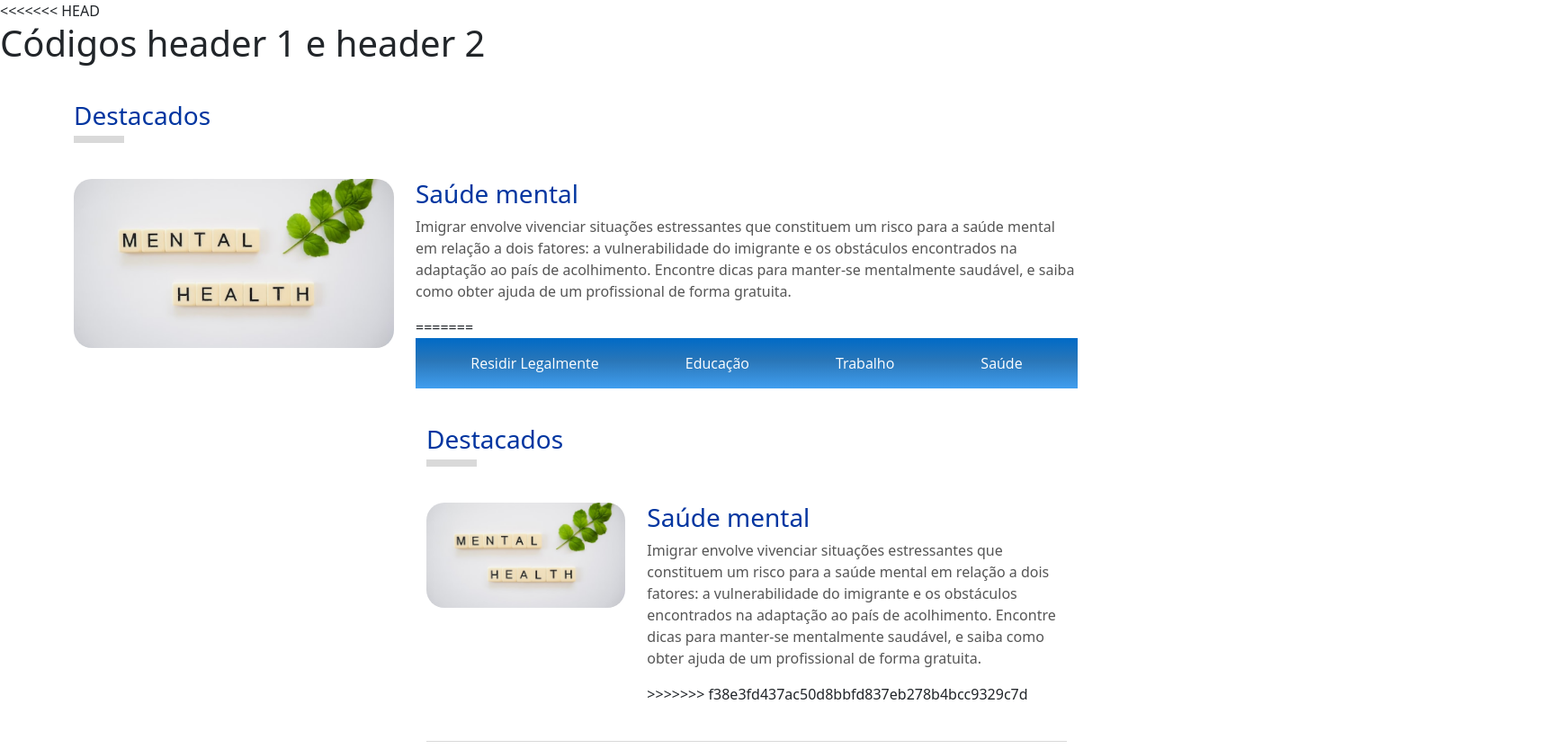
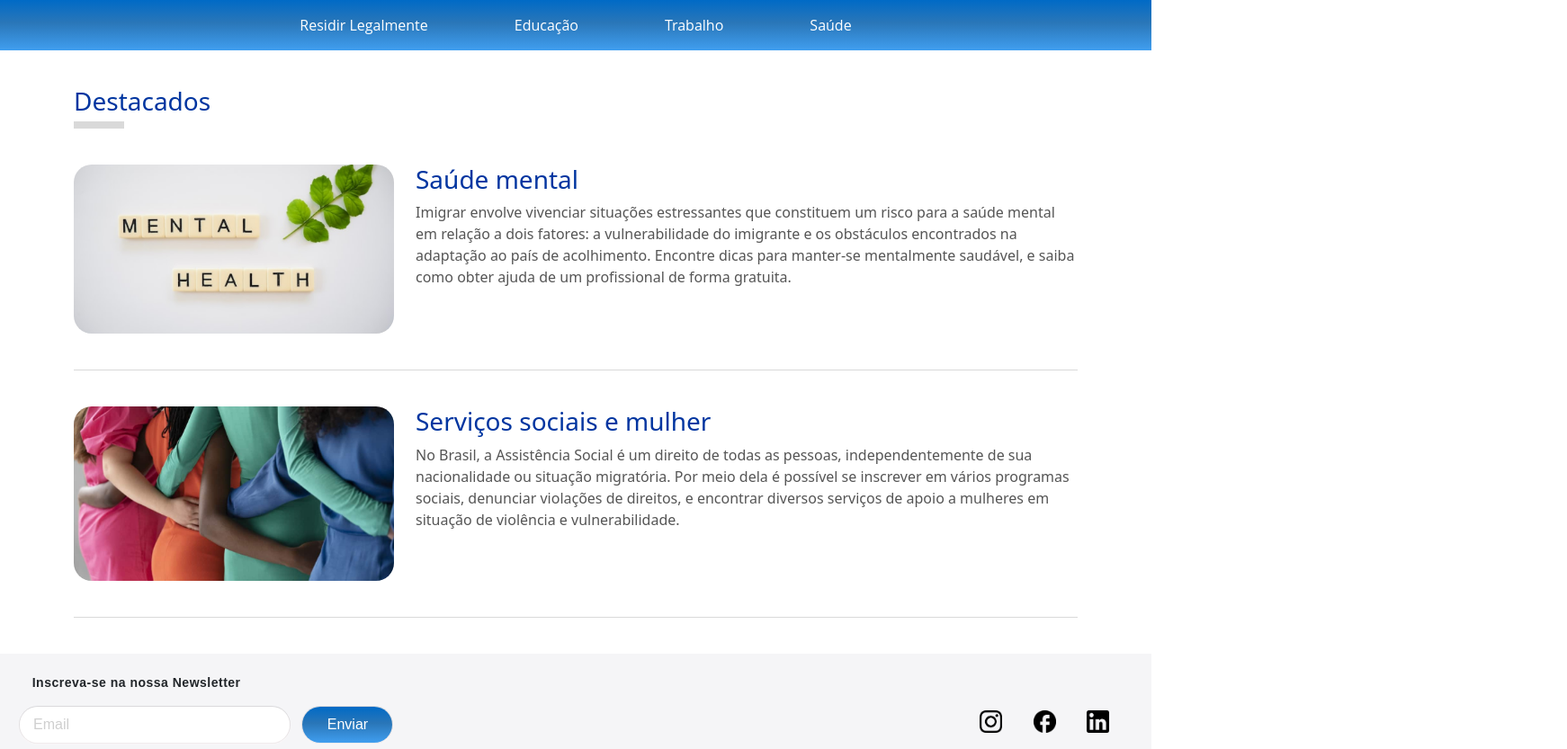
Before and after one commit to ICEI-PUC-Minas-PMV-ADS/pmv-ads-2023-1-e1-proj-web-t1-projeto-imigrante, a plain HTML site: page src/home.html in a window 1280 px wide. Shown: the top 833 px of the page at 90% size, 1742 px wide, since content can reach past the window. Drawn offline with nearby package versions, Linux system fonts and the light colour scheme.

Commit message:
Update home.html

```diff
--- a/src/home.html
+++ b/src/home.html
@@ -16,34 +16,6 @@
 
 <body>
     <header>
-<<<<<<< HEAD
-        <h1>Códigos header 1 e header 2</h1>
-
-    </header>
-
-<main>
-
-
-    <div class="container">
-        <div class="destacados-title text-left">
-            <h3 id="h3-destacados">Destacados</h3>
-        </div>
-        <div class="div-saude">
-            <div class="row dest-card ">
-                <div class="col-md-4">
-                    <a href="./mental.html"> <img class="img-fluid img-dest" src="./assets/images/saude-mental.png"
-                            alt="Quadrados escrito mental health" /> </a>
-                </div>
-                <div class="col-md-8">
-                    <div>
-                        <h3 class="title-dest"><a href="./mental.html">Saúde mental</a></h3>
-                        <p>Imigrar envolve vivenciar situações estressantes que constituem um risco para a saúde
-                            mental em relação a dois fatores: a vulnerabilidade do imigrante e os obstáculos
-                            encontrados na adaptação ao país de acolhimento.
-                            Encontre dicas para manter-se mentalmente saudável, e saiba como obter ajuda de um
-                            profissional de forma gratuita.
-                        </p>
-=======
 
         <div>
             <nav class="navbar navbar-expand-lg bg-body-tertiary">
@@ -87,7 +59,6 @@
                                 profissional de forma gratuita.
                             </p>
                         </div>
->>>>>>> f38e3fd437ac50d8bbfd837eb278b4bcc9329c7d
                     </div>
                 </div>
                 <span class="line"></span>
```
